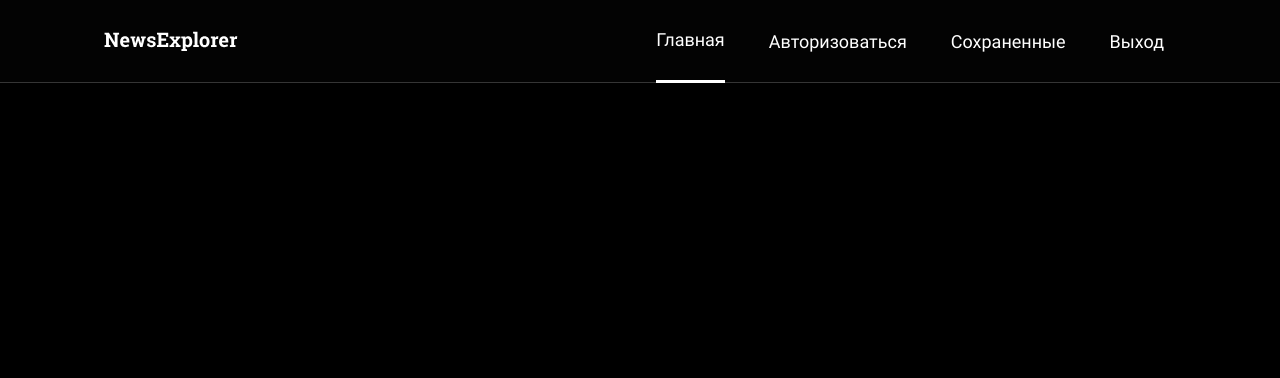
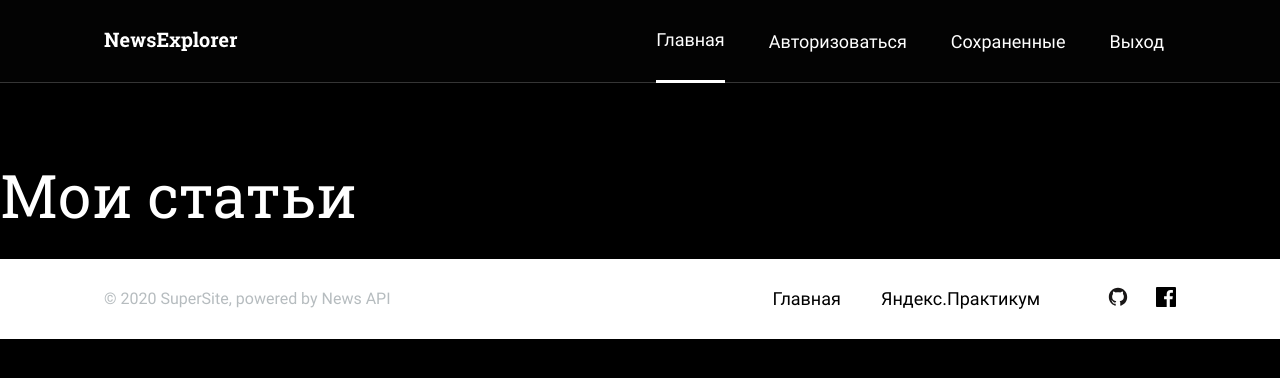
Before and after one commit to Bimimot/news-finder, a website built with webpack: page src/articles.html in a window 1280 px wide. Built offline with nearby package versions, Linux system fonts and the light colour scheme.

Commit message:
Added sources for footer's links

```diff
--- a/src/articles.html
+++ b/src/articles.html
@@ -13,7 +13,7 @@
   <header class="header">
     <img class="header__logo" alt="header-logo" src="<%=require('./images/news-logo.svg').default%>">
     <div class="header__menu">
-      <a class="header__link header__link_type_selected" href="">Главная</a>
+      <a class="header__link header__link_type_selected" href="index.html">Главная</a>
       <a class="header__link" href="">Авторизоваться</a>
       <a class="header__link" href="articles.html">Сохраненные</a>
       <a class="header__link" href="">Выход</a>
@@ -26,6 +26,20 @@
         </section>
       </div>
 
+        <footer class="footer">
+          <a class="footer__copyright" href="">&#169 2020 SuperSite, powered by News API </a>
+          <div class="footer__menu">
+            <a class="footer__link" href="index.html">Главная</a>
+            <a class="footer__link" href="https://praktikum.yandex.ru" target="_blank">Яндекс.Практикум</a>
+          <a class="footer__icon" href="https://github.com/" target="_blank">
+            <img class="icons" alt= "github-icon" src="<%=require('./images/icon-github.svg').default%>">
+          </a>
+          <a class="footer__icon" href="https://www.facebook.com/" target="_blank">
+            <img class="icons" alt= "facebook-icon" src="<%=require('./images/icon-facebook.svg').default%>">
+          </a>
+          </div>
+        </footer>
+
 
 <script src="<%= htmlWebpackPlugin.files.js %>"></script>
 
--- a/src/blocks/search/__title/search__title.css
+++ b/src/blocks/search/__title/search__title.css
@@ -1,6 +1,7 @@
 .search__title{
     margin: 0 0 32px 0;
     max-width: 608px;
+    color: white;
       font-size: 60px;
       line-height: 64px;
       font-weight: normal;
```
Also changed, not shown: src/index.html (+5 -5 lines), dist/index.html.
